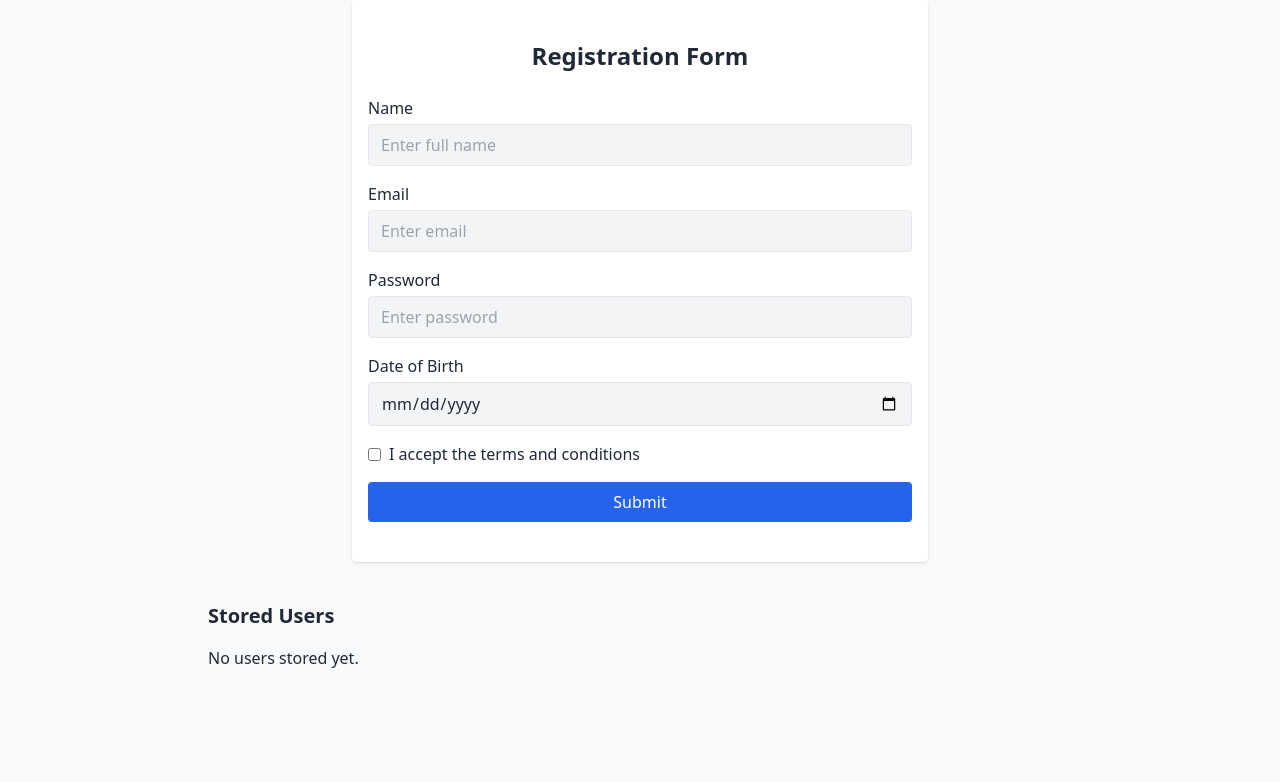
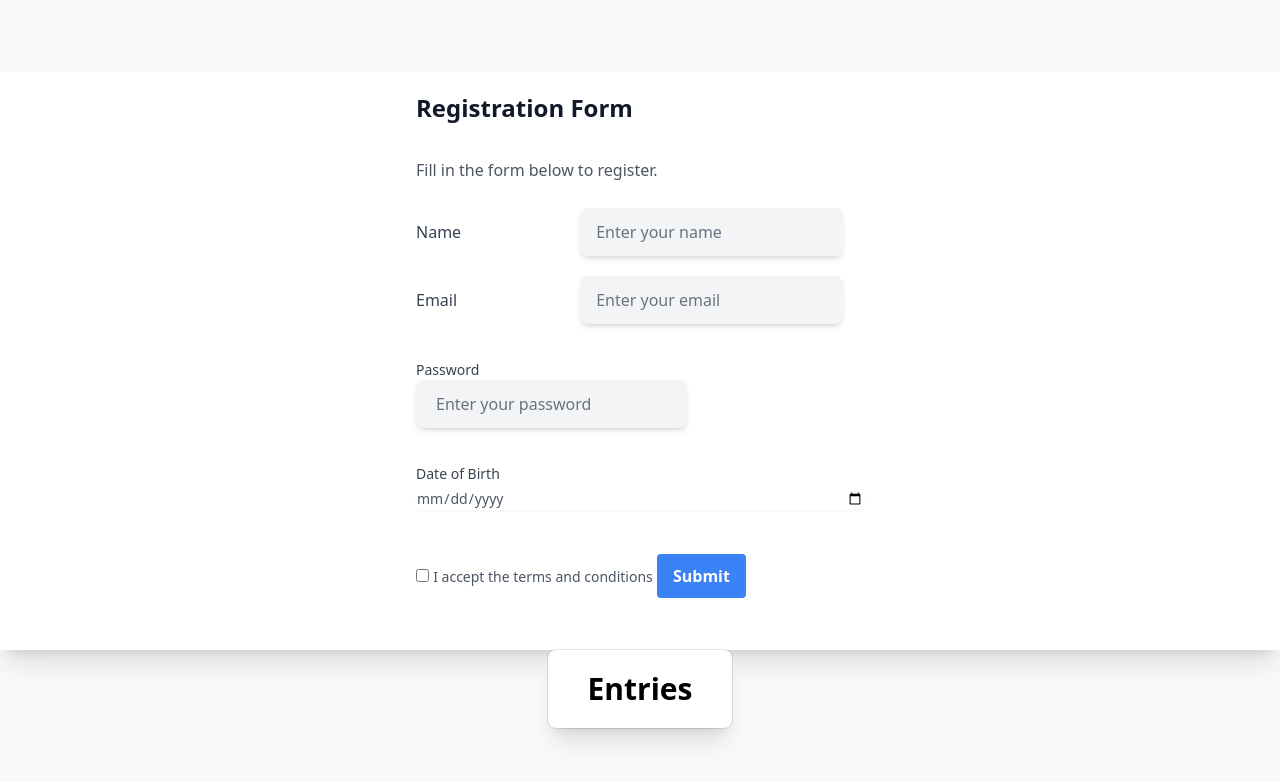
Before and after one commit to rosajose11/wd101, a plain HTML site: page index.html in a window 1280 px wide. Drawn offline with nearby package versions, Linux system fonts and the light colour scheme.

Commit message:
Updated index.html

```diff
--- a/index.html
+++ b/index.html
@@ -1,52 +1,72 @@
 <!DOCTYPE html>
 <html lang="en">
   <head>
-  <meta charset="UTF-8" />
+    <meta charset="UTF-8"/>
+    <meta http-equiv="X-UA-Compatible" content="IE=edge"/>
     <meta name="viewport" content="width=device-width, initial-scale=1.0"/>
-  <title>Registration Form</title>
-  <script src="https://cdn.tailwindcss.com"></script>
+    <title>Registration form </title>
+    <style>
+      input#name:invalid:focus{
+        border:1px solid red;
+      }
+      input#email:invalid:focus{
+        border:1px solid red;
+      }
+    </style>
   </head>
-<body class="bg-gray-50 text-gray-800">
+  <body>
+    <div class="relative flex min-h-screen flex-col justify-center overflow-hidden bg-gray-50 py-6 ">
 
-  <div class="max-w-xl mx-auto py-10 px-4 bg-white rounded shadow">
-    <h2 class="text-2xl font-bold text-center mb-6">Registration Form</h2>
-    <form id="user_form" class="space-y-4" novalidate>
-      <div>
-        <label for="name" class="block mb-1 font-medium">Name</label>
-        <input required type="text" id="name" name="name"
-          class="w-full px-3 py-2 border rounded bg-gray-100" placeholder="Enter full name" />
-      </div>
-      <div>
-        <label for="email" class="block mb-1 font-medium">Email</label>
-        <input required type="email" id="email" name="email"
-          class="w-full px-3 py-2 border rounded bg-gray-100" placeholder="Enter email" />
-      </div>
-      <div>
-        <label for="password" class="block mb-1 font-medium">Password</label>
-        <input required type="password" id="password" name="password"
-          class="w-full px-3 py-2 border rounded bg-gray-100" placeholder="Enter password" />
-      </div>
-      <div>
-        <label for="dob" class="block mb-1 font-medium">Date of Birth</label>
-        <input required type="date" id="dob" name="dob"
-          class="w-full px-3 py-2 border rounded bg-gray-100" />
-      </div>
-      <div class="flex items-center">
-        <input type="checkbox" id="acceptterms" name="acceptterms" class="mr-2" required />
-        <label for="acceptterms">I accept the terms and conditions</label>
-      </div>
-      <button type="submit"
-        class="w-full bg-blue-600 text-white py-2 rounded hover:bg-blue-500">
-        Submit
-      </button>
+      <div
+        class="relative bg-white px-6 pt-5 pb-5 shadow-xl ring-11">
+        <div class="mx-auto max-w-md">
+          <h2 class ="text-2xl font-bold text-gray-900">Registration Form </h2>
+          <div class="divide-y divide-gray-300/50">
+            <div class="space-y-6 py-8 text-base leading-7 text-gray-600">
+              <p>Fill in the form below to register.</p>
+              <form id="user_form">
+                <label for="name" class="text-md w-40 inline-block font-medium leading-5 text-gray-700">Name</label>
+                <input  type="text" id="name" name="name" required class="bg-gray-100 inline-block rounded-lg shadow-md px-4 py-3 mb-5 text-base leading 6 placeholder-gray-500"placeholder="Enter your name"/><br>
+                <label for="email" class="text-md w-40 inline-block font-medium leading-5 text-gray-700">Email</label>
+                <input type="email" id="email" name="email" required class="bg-gray-100 inline-block rounded-lg shadow-md px-4 py-3 mb-5 text-base leading 6 placeholder-gray-500"placeholder="Enter your email"/><br>
+                <label for="password" class="block text-sm font-medium text-gray-700 mt-4">Password</label>
+                <input type="password" id="password" name="password" required class="bg-gray-100 inline-block rounded-lg shadow-md px-5 py-3 mb-5 text-base leading 6 placeholder-gray-500 "placeholder="Enter your password"/><br>
+                <label for="dob" class="block text-sm font-medium text-gray-700 mt-4">Date of Birth</label>
+                <input type="date" id="dob" name="dob" required class="mt-1 block w-full rounded-md border-gray-300 shadow-sm focus:border-indigo-500 focus:ring-indigo-500 sm:text-sm " /><br>
+                <input  type="checkbox" id="terms" name="terms" required class="mt-4">
+                <label for="terms" class="text-sm text-gray-600">I accept the terms and conditions</label>
+                <button type="submit" id="submit" class="bg-blue-500 hover:bg-blue-700 text-white font-bold py-2 px-4 rounded mt-4">Submit</button></br>
+
               </form>
             </div>
+          </div>
+        </div>
+      </div>
+      <div class="relative bg-white px-6 pt-5 pb-5 shadow-xl ring-1 ring-gray-900/10 sm:mx-auto sm:px-10 sm:rounded-lg">
+        <div class="mx-auto">
+          <h2 class="text-3xl text-center font-bold leading-tight">Entries</h2>
+          <div class="divide-y divide-gray-300/50" id="user-entries"></div>
 
-  <div class="max-w-4xl mx-auto mt-10 px-4">
-    <h3 class="text-xl font-semibold mb-4">Stored Users</h3>
-    <div id="user_details" class="overflow-x-auto"></div>
+
         </div>
+        </div>
+    </div>
+      <script>
+        const email=document.getElementById('email');
+        email.addEventListener('input',()=> validate(email));
+        const submit=document.getElementById('submit');
+        submit.addEventListener('click',()=>validate)
+        function validate(element){
+          if(element.validity.typeMismatch){
+            element.setCustomValidity('Please enter a valid email address');
+            element.reportValidity();
+          }else{
+            element.setCustomValidity('');
+          }
+        }
+      </script>
+      <script src="./index.js"></script>
+      <script src="https://cdn.tailwindcss.com"></script>
 
-  <script src="index.js" defer></script>
   </body>
   </html>
```
Lines whose indentation alone changed are shown as unchanged.
